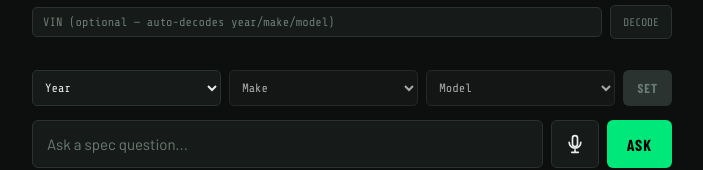
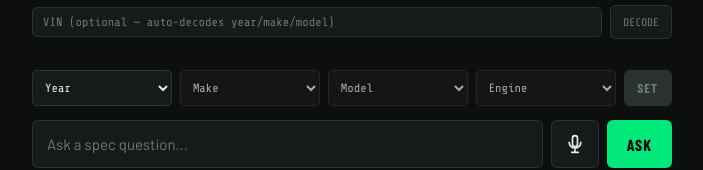
Before and after one commit to crispikreme/shopref, a website: page index.html in a window 1280 px wide. Shown: the part 179-349 px from the top of the page, without its empty margins (288-991 px from the left). Drawn offline with nearby package versions, Linux system fonts and the light colour scheme; a web font is replaced by a local one.

Commit message:
Update index.html

```diff
--- a/index.html
+++ b/index.html
@@ -122,7 +122,7 @@ body{background:var(--bg);color:var(--text);font-family:var(--sans);min-height:1
   <div class="vehicle-bar" id="vehicle-bar">
     <select id="sel-year"><option value="">Year</option></select>
     <select id="sel-make" disabled><option value="">Make</option></select>
-    <select id="sel-model" disabled><option value="">Model</option></select>
+    <select id="sel-model" disabled><option value="">Model</option></select><select id="sel-engine" disabled><option value="">Engine</option></select>
     <button class="btn-go" id="btn-lock" onclick="lockVehicle()" disabled style="height:36px;font-size:13px;padding:0 14px">SET</button>
   </div>
   <div class="vehicle-pill" id="vehicle-pill">
```
